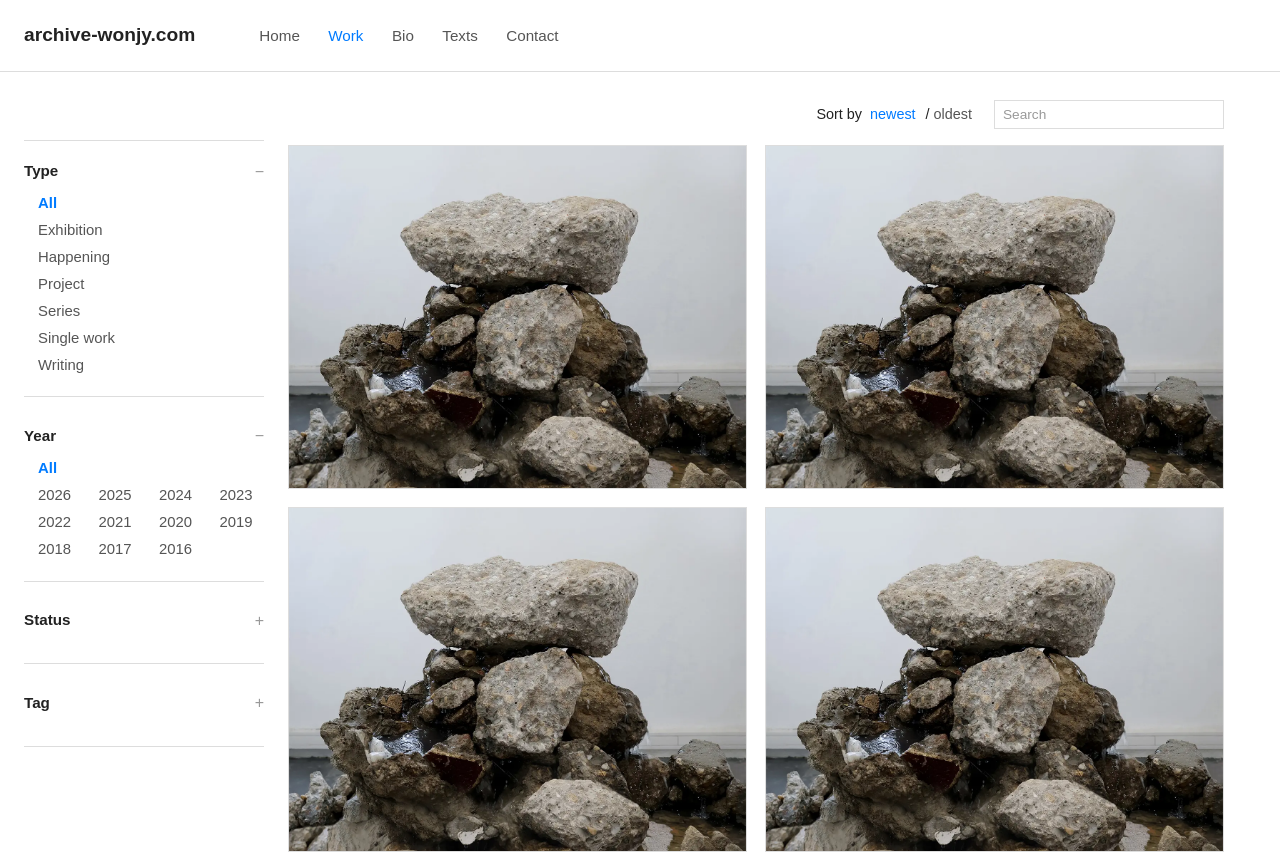
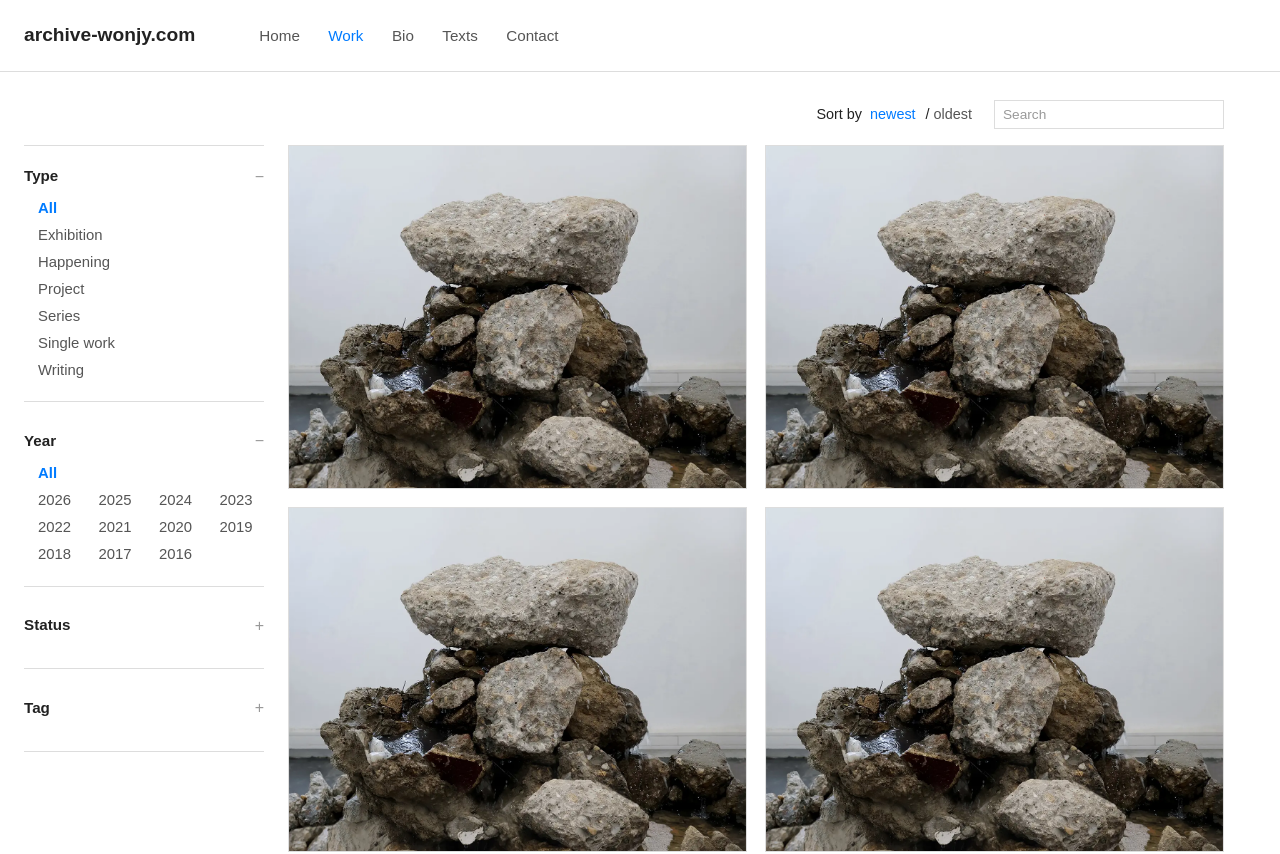
Before and after one commit to Won-Jy/archive-wonjy, a Jekyll site: the page built from work.html, in a window 1280 px wide. Shown: the top 854 px of the page. Built offline with Jekyll 4.4.1, drawn with Linux system fonts in a browser that asks for light colours.

Commit message:
Update work.html

```diff
--- a/work.html
+++ b/work.html
@@ -58,7 +58,7 @@ layout: none
   padding-top:0;
   margin-top:-16px;
  padding-top: 0; /* 필요하면 기존 값에서 줄임 */
-  margin-top: -5px; /* 음수로 주면 더 위로 올라감 */
+  margin-top: 0px; /* 음수로 주면 더 위로 올라감 */
 }
 @media (max-width:960px) {
   .sidebar {
```
